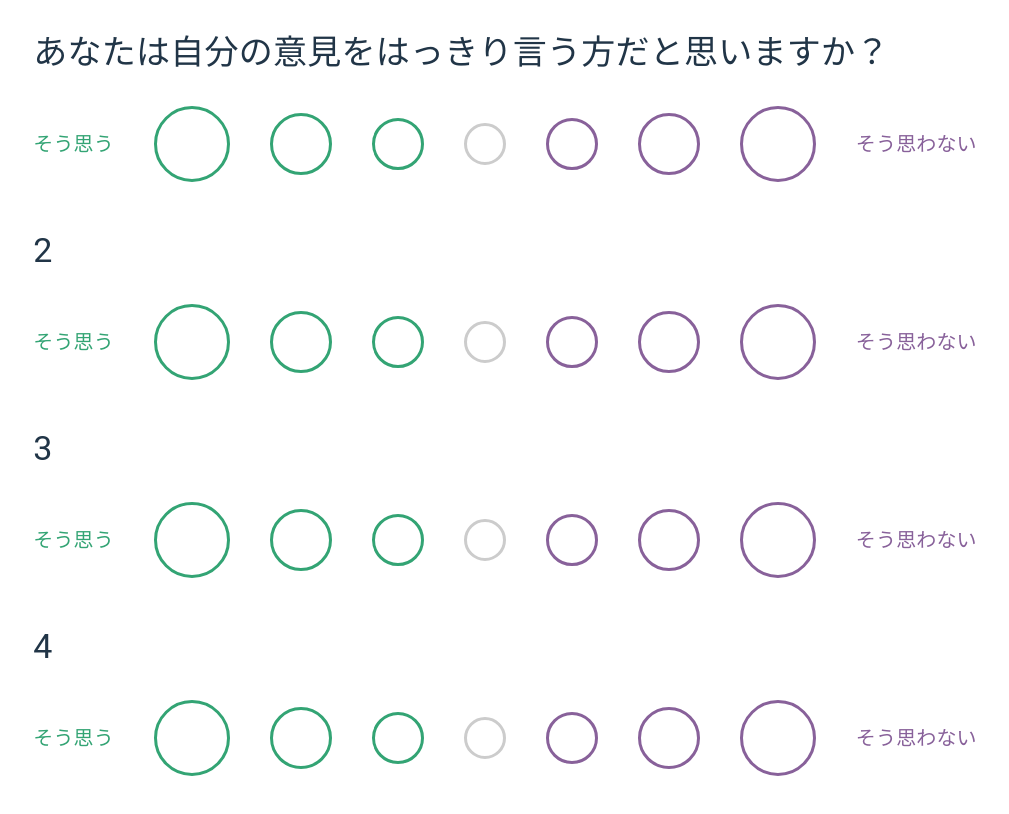
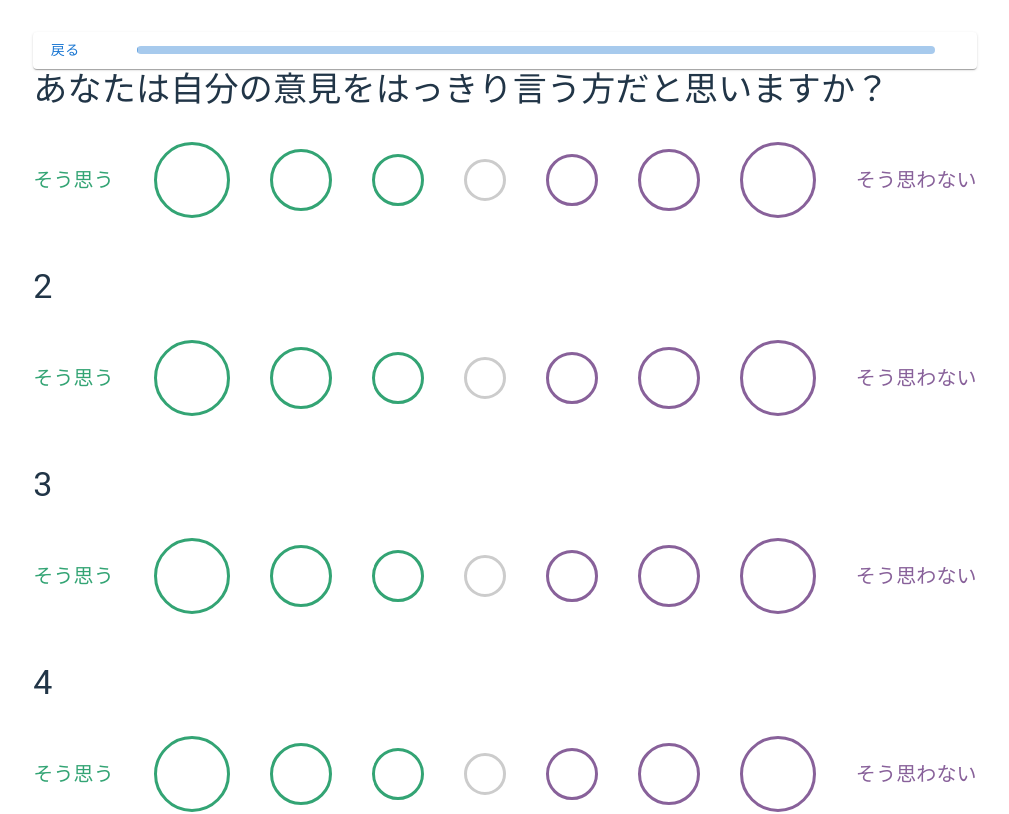
Before and after one commit to netakiryosuke/how-we-match, a React (Vite) app: page / in a window 1280 px wide. Shown: the top 814 px of the page, without its empty margins (135-1144 px from the left). Built offline with nearby package versions, Linux system fonts and the light colour scheme.

Commit message:
プログレスバーの追加

```diff
--- /dev/null
+++ b/src/components/ProgressHeader.jsx
@@ -0,0 +1,12 @@
+import { Button, LinearProgress, Paper } from "@mui/material";
+
+export default function ProgressHeader({ currentPage, totalPages }) {
+    const progress = (currentPage / totalPages) * 100;
+
+    return (
+        <Paper sx={{ display: "flex", flexDirection: "row", alignItems: "center", width: "100%", gap: 5}}>
+            <Button onClick={() => alert("ダメ")}>戻る</Button>
+            <LinearProgress variant="determinate" value={progress} sx={{ flexGrow: 0.95, height: 8, borderRadius: 5 }}/>
+        </Paper>
+    );
+}
--- a/src/components/QuestionPage.jsx
+++ b/src/components/QuestionPage.jsx
@@ -4,6 +4,7 @@ import Result from "./Result";
 import { useState } from "react";
 import calculateScore from "../scoreCalculator";
 import { motion, AnimatePresence } from "framer-motion";
+import ProgressHeader from "./ProgressHeader";
 
 export default function QuestionPage() {
     const questions = [
@@ -49,10 +50,12 @@ export default function QuestionPage() {
     }
 
     return (
+        <Box>
+            <ProgressHeader currentPage={currentPage} totalPages={3} />
             <AnimatePresence mode="wait">
                 <motion.div
                     key={currentPage}
-                initial={{ opacity: 0}}
+                    initial={{ opacity: 0 }}
                     animate={{ opacity: 1 }}
                     exit={{ opacity: 0 }}
                     transition={{ duration: 0.5 }}
@@ -79,5 +82,6 @@ export default function QuestionPage() {
                     )}
                 </motion.div>
             </AnimatePresence>
+        </Box>
     );
 }
```
Lines whose indentation alone changed are shown as unchanged.
